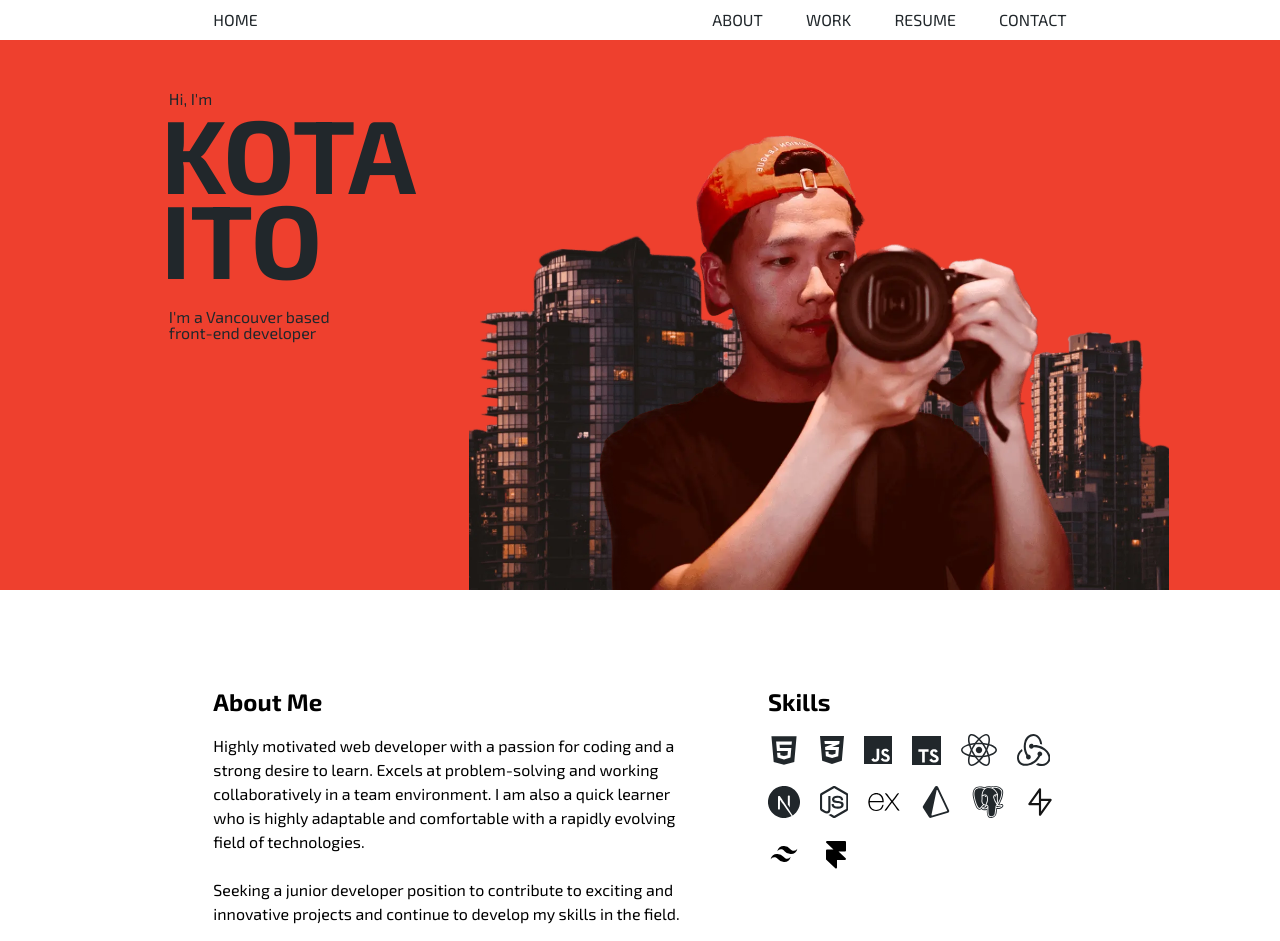
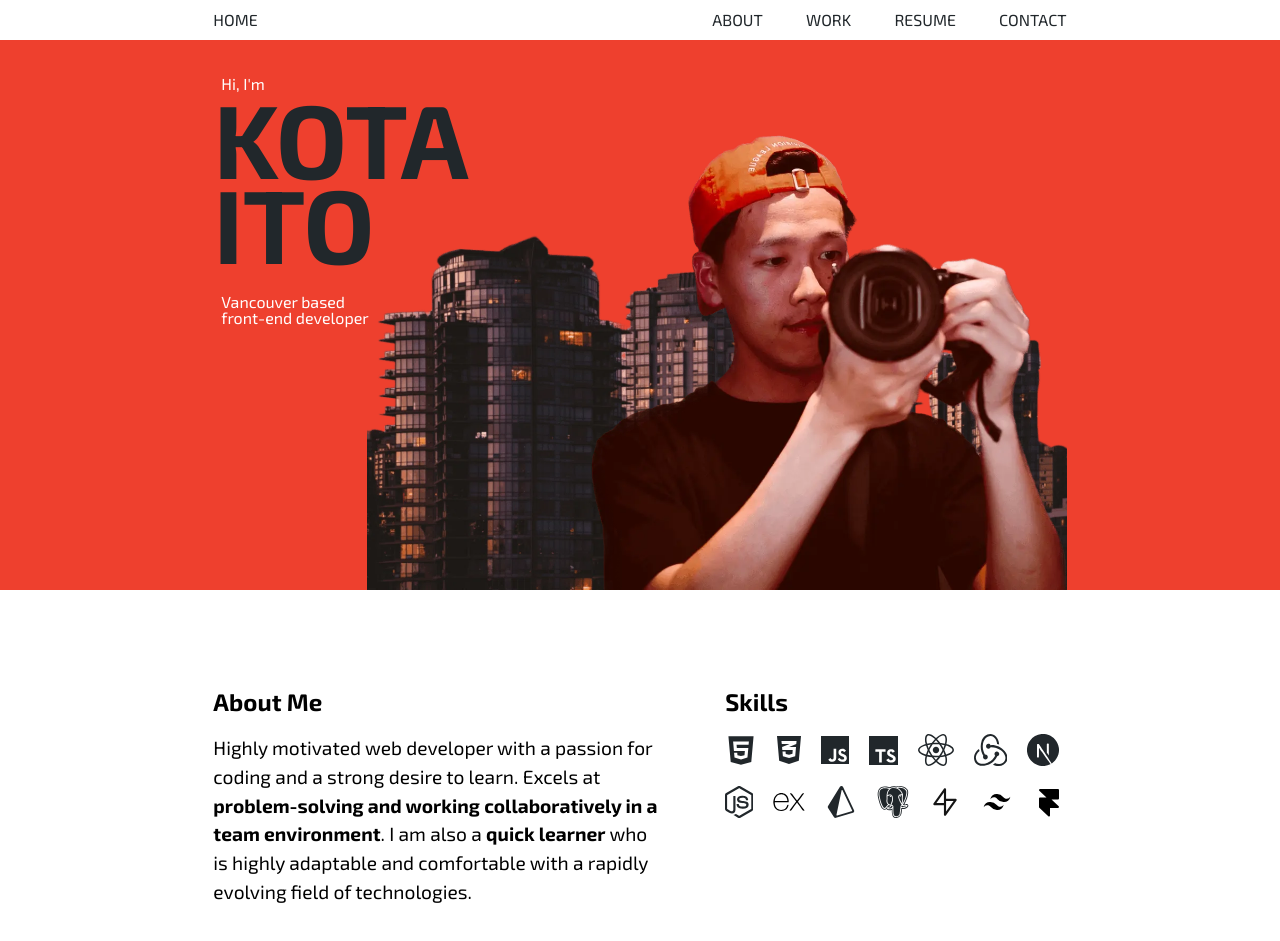
Before and after one commit to boooocchi/Portfolio, a React (Vite) app: page / in a window 1280 px wide. Shown: the top 941 px of the page. Built offline with nearby package versions, Linux system fonts and the light colour scheme.

Commit message:
final touch

```diff
--- a/src/components/About.jsx
+++ b/src/components/About.jsx
@@ -30,26 +30,30 @@ const About = () => {
         }
       }}
       viewport={{ once: true, amount: 0.6 }}
-      className="about w-8/12 max-md:w-[80%] mx-auto mt-24 mb-20 max-w-[1000px] flex max-md:flex-col gap-[10%]"
+      className="about w-8/12 max-md:w-[80%] mx-auto mt-24 mb-20 max-w-[1000px] flex max-md:flex-col gap-[7%]"
       id="about"
     >
-      <div className="w-[55%] max-md:w-full">
+      <div className="w-[53%] max-md:w-full text-[1.2rem] font-thin">
         <h2 className="text-2xl font-sans font-[600] mb-4">About Me</h2>
         <p>
           Highly motivated web developer with a passion for coding and a strong
-          desire to learn. Excels at problem-solving and working collaboratively
-          in a team environment. I am also a quick learner who is highly
-          adaptable and comfortable with a rapidly evolving field of
+          desire to learn. Excels at{" "}
+          <span className="font-bold">
+            problem-solving and working collaboratively in a team environment
+          </span>
+          . I am also a <span className="font-bold">quick learner</span> who is
+          highly adaptable and comfortable with a rapidly evolving field of
           technologies.
         </p>
         <br />
         <p>
-          Seeking a junior developer position to contribute to exciting and
-          innovative projects and continue to develop my skills in the field.
+          Seeking a <span className="font-bold">junior developer position</span>{" "}
+          to contribute to exciting and innovative projects and continue to
+          develop my skills in the field.
         </p>
       </div>
 
-      <div className="w-[35%] max-md:w-full max-md:mt-[3rem]">
+      <div className="w-[40%] max-md:w-full max-md:mt-[3rem]">
         <h2 className="text-2xl mb-4 font-sans font-[600]">Skills</h2>
         <div className="iconHolder flex gap-5 flex-wrap">
           <img src={htmlIcon} alt="html icon" className="h-[2rem] " />
--- a/src/components/Hero.jsx
+++ b/src/components/Hero.jsx
@@ -6,7 +6,7 @@ import { motion } from "framer-motion";
 import { useMediaQuery } from "react-responsive";
 
 const Hero = () => {
-  const isSM = useMediaQuery({ query: "(max-width: 640px)" });
+  const isSM = useMediaQuery({ query: "(width: 767px)" });
   const profilePic = {
     hidden: { opacity: 0, scale: 0.7 },
     show: {
@@ -50,18 +50,18 @@ const Hero = () => {
         className={`h-[550px] max-md:h-[430px] ${styles.heroSection} max-sm:h-screen max-sm:min-h-[740px] max-sm:max-h-[750px]  max-phone:max-h-[600px] max-phone:min-h-[550px]`}
       >
         <div
-          className={`h-full flex overflow-hidden text-blueblack ${styles.wrapper} gap-[1%] w-full  justify-center max-w-[1400px] first-line:max-sm:flex max-sm:flex-col max-sm:gap-0`}
+          className={`h-full flex  text-blueblack ${styles.wrapper}   justify-between max-w-[1000px] w-8/12 max-md:w-[80%] max-sm:w-full mx-auto first-line:max-sm:flex max-sm:flex-col max-sm:gap-0`}
         >
           <div
             className={
-              "mt-[1rem] mb-[17%] justify-center flex flex-col lg:w-[22%]  w-[30%] ml-[5%] max-sm:h-[38%] max-sm:min-w-full max-sm:items-center max-sm:justify-center max-sm:ml-[0%] pl-5 max-sm:pl-0 lg:gap-0  max-sm:mt-[3rem] max-phone:h-[29%] max-sm:mb-[10%]"
+              "mt-[2rem] mb-[17%] justify-start flex flex-col lg:w-[22%]  w-[30%] max-sm:h-[38%] max-sm:min-w-full max-sm:items-center max-sm:justify-center max-sm:ml-[0%]  max-sm:pl-0 lg:gap-0  max-sm:mt-[3rem] max-phone:h-[29%] max-sm:mb-[10%] "
             }
           >
             <motion.p
               variants={text}
               initial="hidden"
               animate="show"
-              className="ml-2"
+              className="ml-2 text-[white]"
             >
               Hi, I'm
             </motion.p>
@@ -75,17 +75,17 @@ const Hero = () => {
                 variants={nameChild}
                 className="mb-2 font-sans tracking-[-1px] text-[6.5rem] max-lg:text-[5rem] max-lg:leading-[4.3rem] max-md:text-[4rem] max-md:mb-1 max-md:mt-1 leading-[5.3rem] max-md:leading-[3.5rem] max-sm:mb-3 max-md:ml-1 "
               >
-                KOTA {!isSM && <br></br>}ITO
+                KOTA {isSM && <br></br>}ITO
               </motion.div>
             </motion.div>
 
             <motion.p
               variants={text2}
-              className="leading-[1rem] w-full mt-5 ml-2  max-sm:text-center max-md:ml-2 max-phone:mt-1"
+              className="leading-[1rem] relative z-10 w-full mt-5 ml-2  max-sm:text-center max-md:ml-2 max-phone:mt-1 text-[white]"
               initial="hidden"
               animate="show"
             >
-              I'm a Vancouver based <br></br> front-end developer
+              Vancouver based <br></br> front-end developer
             </motion.p>
           </div>
           <div
@@ -96,7 +96,7 @@ const Hero = () => {
               initial="hidden"
               animate="show"
               className={
-                "min-w-[700px] w-[700px]  absolute bottom-[-12%] max-md:min-w-[550px] z-1 max-sm:min-w-[550px] max-phone:min-w-[480px] max-lg:min-w-[650px]"
+                "min-w-[700px] w-[700px] sm:right-[0px] absolute bottom-[-12%] max-md:min-w-[500px] z-1 max-sm:max-w-[600px] max-phone:min-w-[480px] max-lg:min-w-[550px]"
               }
               src={vancouver}
               alt="background-pic"
@@ -105,7 +105,7 @@ const Hero = () => {
               variants={profilePic}
               initial="hidden"
               animate="show"
-              className={`max-md:w-[410px] max-md:min-w-[410px] w-[500px] relative md:min-w-[500px]  z-2 max-sm:min-w-[500px] ml-5 max-phone:min-w-[380px]`}
+              className={`max-lg:min-w-[350px] max-md:min-w-[410px] w-[500px] relative md:min-w-[500px]  z-2 max-sm:min-w-[500px] ml-5 max-phone:min-w-[380px]`}
               src={profile}
               alt="profile-pic"
             />
--- a/src/components/Hero.module.scss
+++ b/src/components/Hero.module.scss
@@ -26,7 +26,7 @@
     .wrapperRight {
       width: 60%;
       height: 100%;
-      overflow: hidden;
+
       position: relative;
       right: 0;
       bottom: 0;
--- a/src/components/ProjectCard.jsx
+++ b/src/components/ProjectCard.jsx
@@ -208,7 +208,7 @@ const ProjectCard = () => {
               </p>
               <a
                 className="transition duration-500 opacity-0 group-hover/item:opacity-100  translate-y-[1rem] group-hover/item:translate-y-[0rem] text-blueblack  px-3 py-2 bg-[white] leading-[1rem] tracking-tighter text-[0.9rem] rounded-sm mt-auto"
-                href="https://portfolio-3flaewxde-boooocchi.vercel.app/"
+                href="https://portfolio-psi-seven-63.vercel.app/"
                 target="_blank"
               >
                 Visit the Site
```
